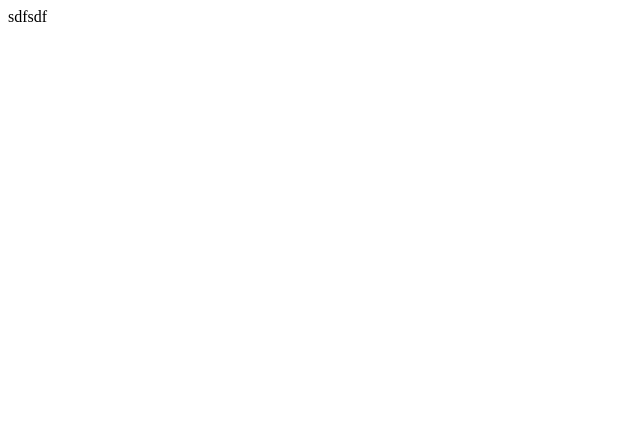
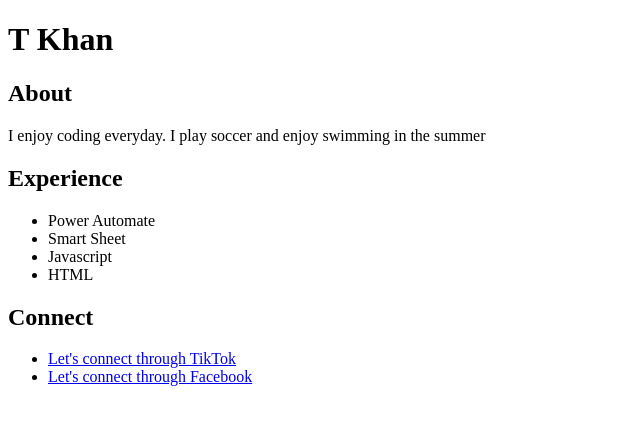
Before and after one commit to Buttersnow/Tilla-luna, a plain HTML site: page index.html in a window 1280 px wide. Shown: the whole page, without its empty margins (0-640 px from the left). Drawn offline with Linux system fonts and the light colour scheme.

Commit message:
boilerplate and content added

```diff
--- a/index.html
+++ b/index.html
@@ -3,9 +3,32 @@
 <head>
     <meta charset="UTF-8">
     <meta name="viewport" content="width=device-width, initial-scale=1.0">
-    <title>Document</title>
+    <title>Butter's Portfolio</title>
+
 </head>
+
 <body>
-    sdfsdf
+   <h1>T Khan</h1>
+  <section id="About">
+   <h2>About</h2>
+   <p>I enjoy coding everyday. I play soccer and enjoy swimming in the summer</p>
+</section>
+<section id="Experience">
+   <h2>Experience</h2>
+   <ul>
+        <li>Power Automate</li>
+        <li>Smart Sheet</li>
+        <li>Javascript</li>
+        <li>HTML</li>
+   </ul>
+</section>
+<section id="Connect">
+   <h2>Connect</h2>
+   <ul>
+    <li> <a href="https://www.tiktok.com/@mashhoor761?_t=ZT-8zMfOnPeFCv&_r=1">Let's connect through TikTok</a></li>
+    <li> <a href="https://www.facebook.com/tilla.khan.9">Let's connect through Facebook</a></li>
+   <ul>
+</section>
+   </ul>
 </body>
 </html>
```
